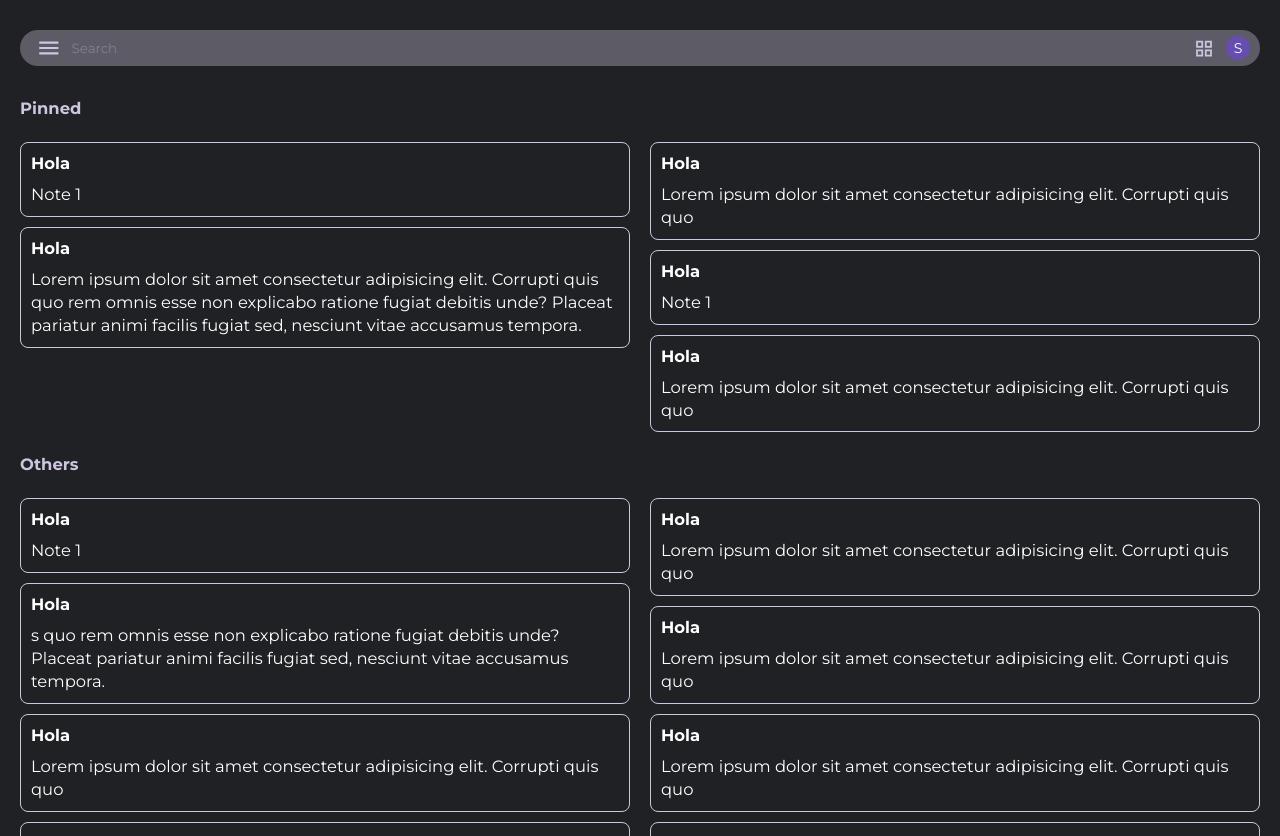
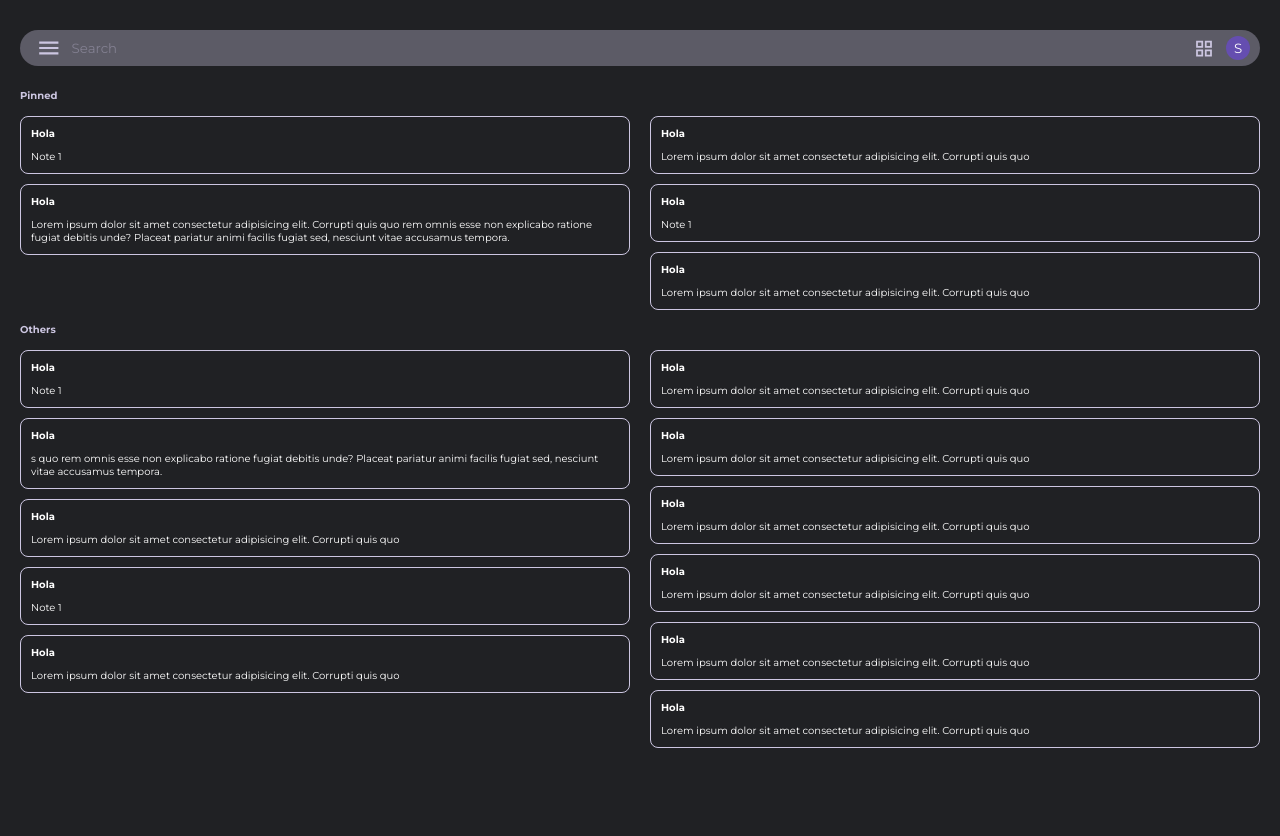
Before and after one commit to ShermanPI/Keeper, a React (Vite) app: page /home in a window 1280 px wide. After the commit the page ends 812 px from the top, so only its background shows below. Built offline with nearby package versions, Linux system fonts and the light colour scheme.

Commit message:
style: :art: The font-size is responsive with the device

```diff
--- a/src/assets/styles/reset.css
+++ b/src/assets/styles/reset.css
@@ -1,4 +1,5 @@
 html {
+  /* reset rem to 10 px*/
   font-size: 62.5%;
 }
 
@@ -14,38 +15,10 @@ svg {
   width: 100%;
 }
 
-h1,
-h2,
-h3,
-h4,
-h5,
-h6 {
-  font-size: calc(1rem + 1.5vw);
+h1{
+  font-size: clamp(1.8rem, 2vw, 2.2rem);
 }
 
-@media (min-width: 1024px) {
-  h1,
-  h2,
-  h3,
-  h4,
-  h5,
-  h6 {
-    font-size: calc(1rem + 0.5vw);
-  }
+h2{
+  font-size: clamp(1rem, 0.8vw, 1.8rem);
 }
-
-p,
-b {
-  font-size: calc(1rem + 0.5vw);
-  line-height: 1.4;
-}
-/*
-h1 {
-  font-size: 5.9vw;
-}
-h2 {
-  font-size: 3vh;
-}
-p {
-  font-size: 1rem;
-} */
--- a/src/components/Category/assets/style/category.css
+++ b/src/components/Category/assets/style/category.css
@@ -12,7 +12,6 @@
 
 .menu-category h2 {
   font-weight: 600;
-  font-size: calc(1rem + 1.5vw);
 }
 
 .menu-category.selected {
--- a/src/components/Header/assets/styles/header.css
+++ b/src/components/Header/assets/styles/header.css
@@ -17,7 +17,6 @@
 }
 
 .icon {
-  font-size: 1.4rem;
   min-width: 24px;
   height: 24px;
   display: flex;
--- a/src/components/SideMenu/assets/styles/sideMenu.css
+++ b/src/components/SideMenu/assets/styles/sideMenu.css
@@ -39,7 +39,6 @@
 }
 
 .logo-text h1 {
-  font-size: calc(2rem + 1.5vw);
   font-weight: 500;
 }
 
```
